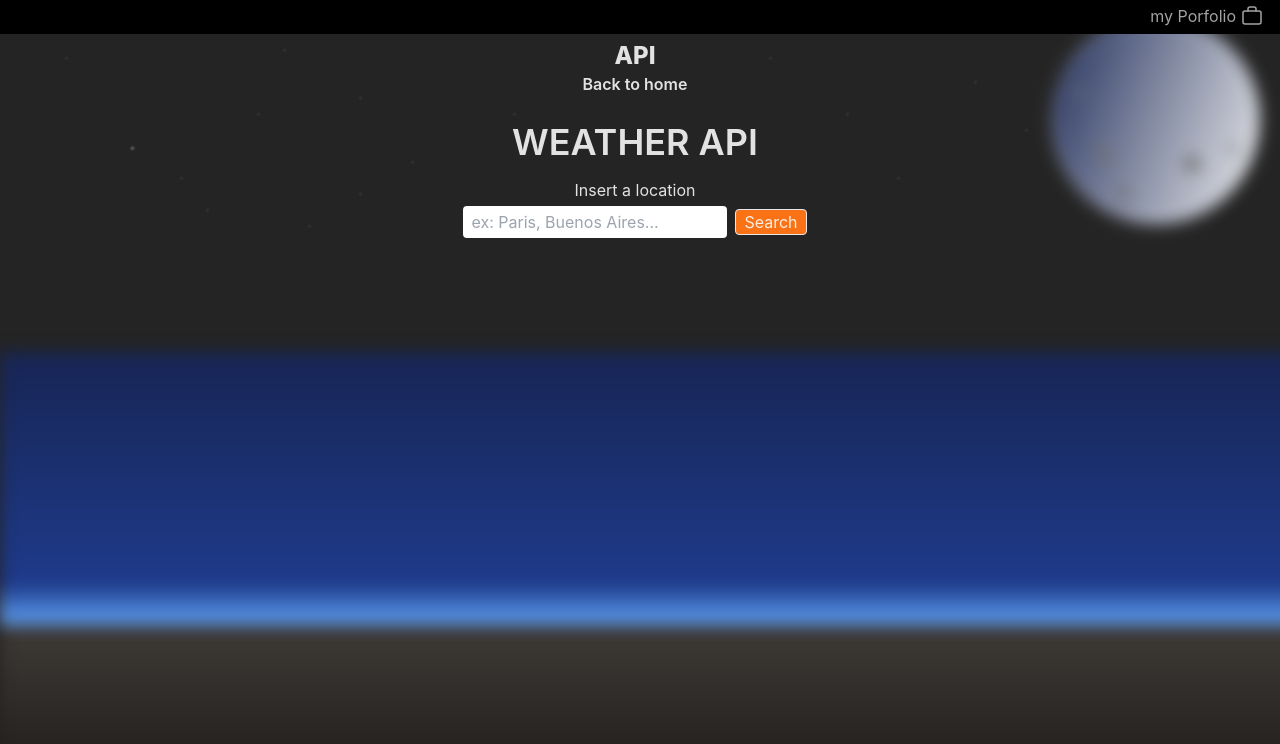
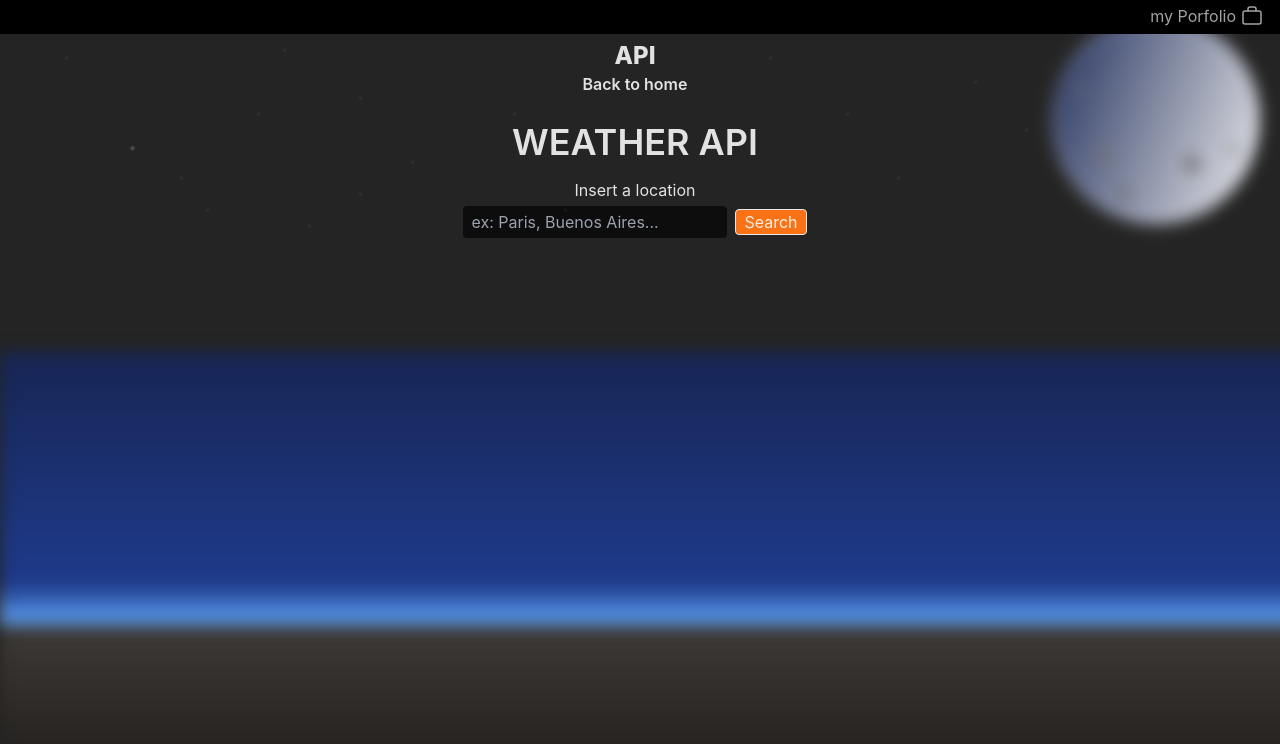
Before and after one commit to chLuis/multi-proyect, a React (Vite) app: page /fetch-api in a window 1280 px wide. Shown: the top 744 px of the page. Built offline with nearby package versions, Linux system fonts and the light colour scheme.

Commit message:
fix bg white in fetch

```diff
--- a/src/components/FetchWeather.jsx
+++ b/src/components/FetchWeather.jsx
@@ -27,7 +27,7 @@ export default function FetchWeather() {
             <h2 className="text-4xl mb-4 font-semibold">WEATHER API</h2>
             <h4 className="mb-1">Insert a location</h4>
             <div className="flex gap-2 justify-center items-center mb-8">
-                <input value={location} onChange={(e) => setLocation(e.target.value)} onKeyDown={(e) => handleKeyDown(e)} className="rounded py-1 px-2" placeholder="ex: Paris, Buenos Aires..."/>
+                <input value={location} onChange={(e) => setLocation(e.target.value)} onKeyDown={(e) => handleKeyDown(e)} className="rounded py-1 px-2 bg-neutral-950 bg-opacity-85" placeholder="ex: Paris, Buenos Aires..."/>
                 <button onClick={getWeather} className="border rounded px-2 bg-orange-500 hover:bg-orange-800 duration-200 ">Search</button>
             </div>
             {weather && <div className="relative flex flex-col justify-between gap-1 items-center w-80 h-[350px] border rounded py-2 px-2 animate-pulse-short">
```
